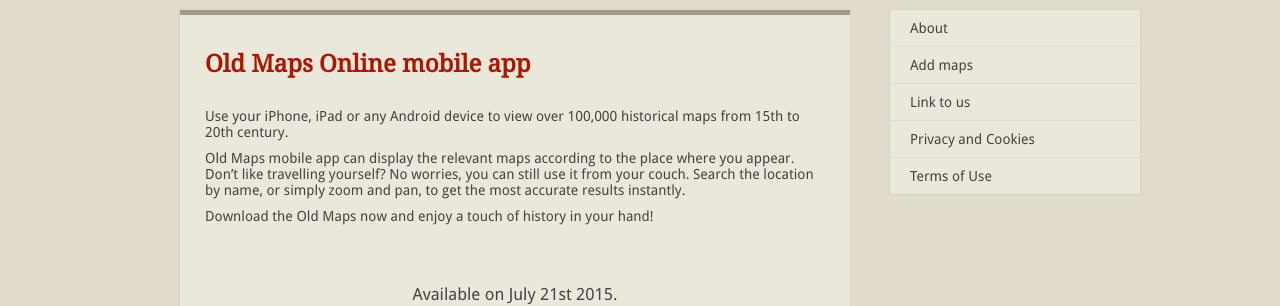
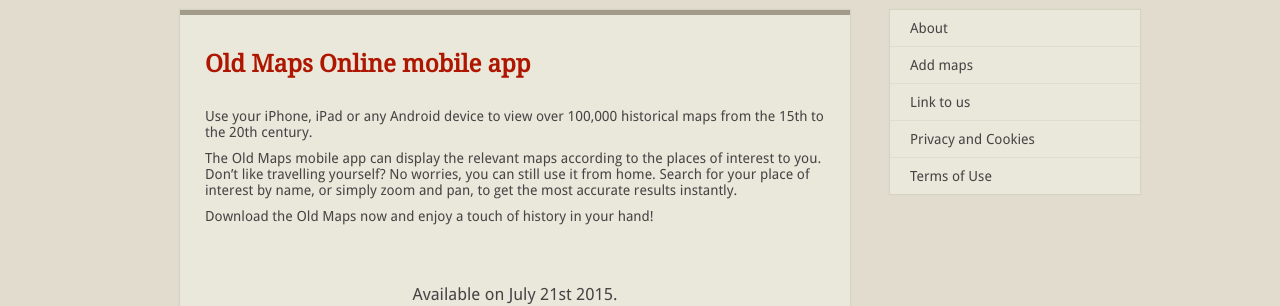
Before and after one commit to daliborjanak/www.oldmapsonline.org, a Jekyll site: the page built from mobile.html, in a window 1280 px wide. Shown: the part 156-462 px from the top of the page. Built offline with Jekyll 4.4.1, drawn with Linux system fonts in a browser that asks for light colours; Markdown is read by kramdown in place of the engine named in the settings.

Commit message:
Title and description refactoring

```diff
--- a/link-to-us.html
+++ b/link-to-us.html
@@ -10,11 +10,13 @@ keywords: Similar maps, widget, button
 
 <h1>Similar maps widget</h1>
 
-<p>The OldMapsOnline provides widget for partners for a quick access to OldMapsOnline page. The "similar maps" widget is simple code embeddable to the websites which will create pretty button to right side of page.</p>
+<p>The OldMapsOnline provides a widget for partners to allow quick access to the
+OldMapsOnline application. The "similar maps" widget is simple code that is embeddable
+on other websites which  creates a pretty button on the right side of page.</p>
 
 <h2>Technical details</h2>
 
-<p>Only what you need is to add following code into web page with right identificators of map:</p>
+<p>All you need is to add the following code into your web page which has the OldMapsOnline map identification ID:</p>
 
 <a href="http://www.oldmapsonline.org/link/map/cuni/1095907" id="omo_link">OldMapsOnline</a>
 <script src="http://www.oldmapsonline.org/similar/cuni/1095907.js" defer></script>
--- a/mobile.html
+++ b/mobile.html
@@ -8,9 +8,13 @@ keywords: app, mobile, mobile maps
 ---
 
 <h1>Old Maps Online mobile app</h1>
-<p>Use your iPhone, iPad or any Android device to view over 100,000 historical maps from 15th to 20th century.</p>
+<p>Use your iPhone, iPad or any Android device to view over 100,000 historical
+  maps from the 15th to the 20th century.</p>
 
-<p>Old Maps mobile app can display the relevant maps according to the place where you appear. Don’t like travelling yourself? No worries, you can still use it from your couch. Search the location by name, or simply zoom and pan, to get the most accurate results instantly.</p>
+<p>The Old Maps mobile app can display the relevant maps according to the places of interest
+to you. Don’t like travelling yourself? No worries, you can still use it from home. Search for
+your place of interest by name, or simply zoom and pan, to get the most accurate results
+instantly.</p>
 
 <p>Download the Old Maps now and enjoy a touch of history in your hand!</p>
 
```
Also changed, not shown: about.html (+14 -6 lines).
